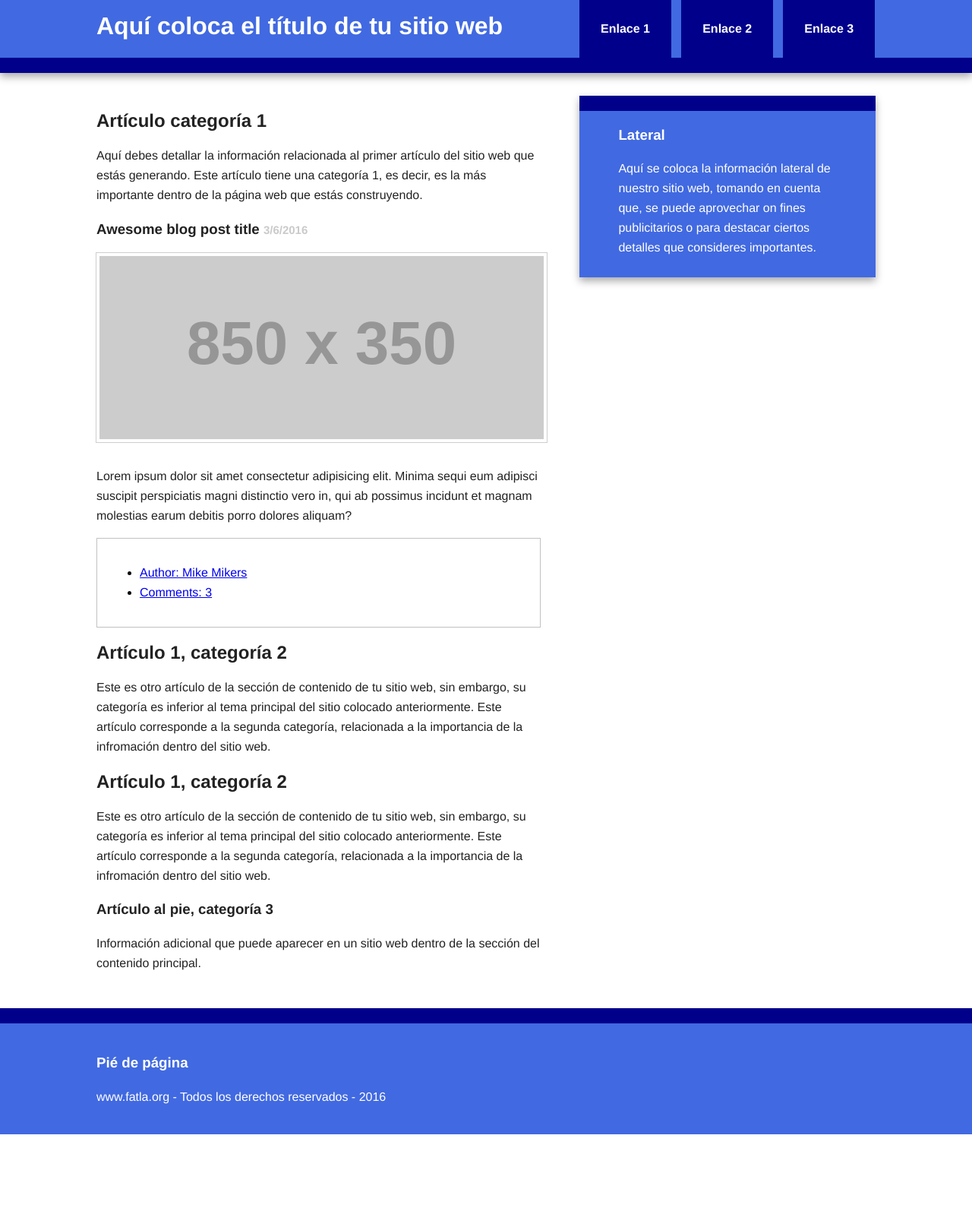
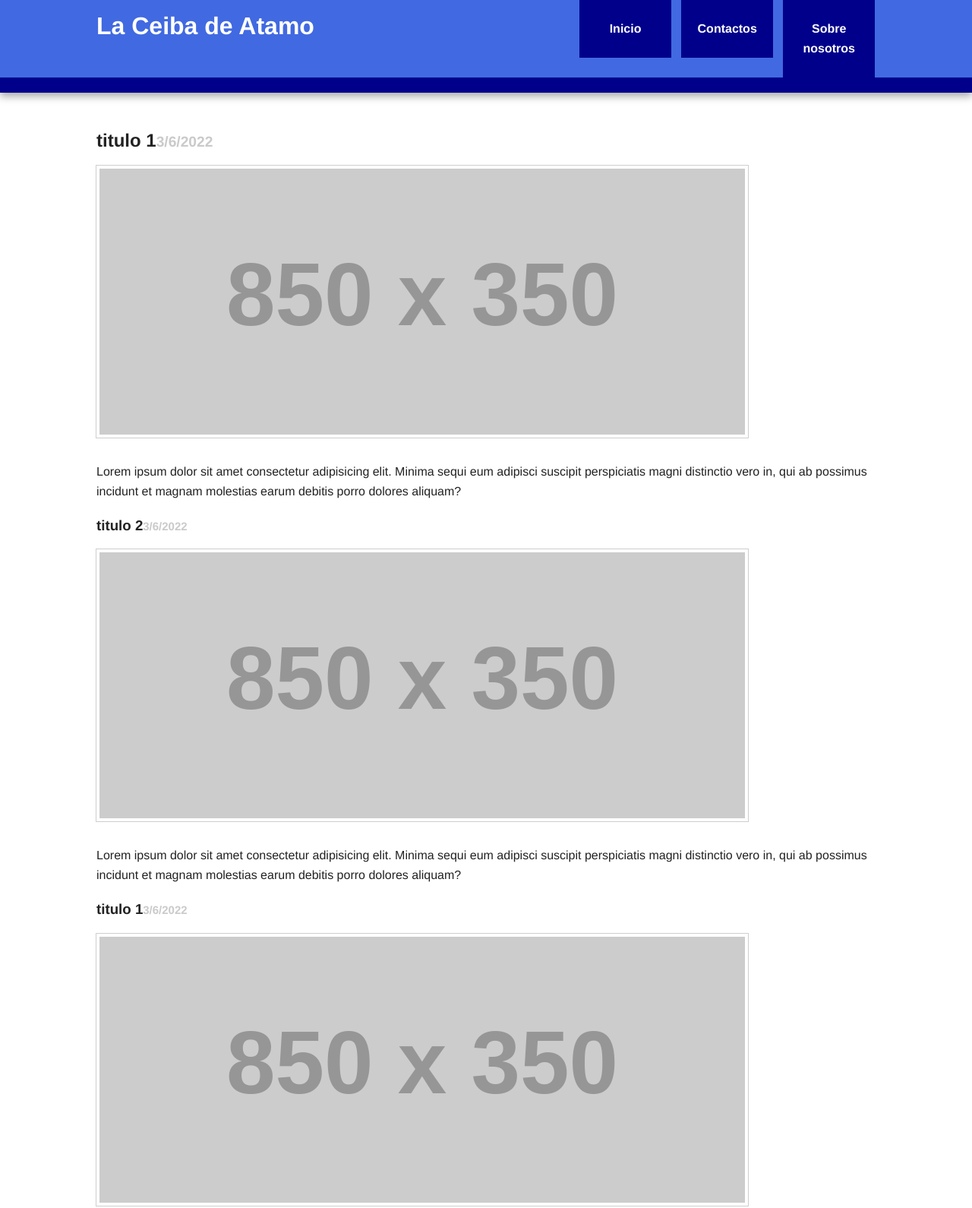
Before and after one commit to Roliveira2208/La-Ceiba-de-Atamo, a website built with Parcel: page index.html in a window 1280 px wide. Shown: the top 1590 px of the page at 76% size. Before the commit the page ends 1493 px from the top, so only its background shows below. Built offline with nearby package versions, Linux system fonts and the light colour scheme; placeholder pictures from the web are drawn by us.

Commit message:
Update incomplete
It will be required to finish designing and testing the new style of the page

```diff
--- a/css/main.css
+++ b/css/main.css
@@ -114,15 +114,6 @@ small {
     box-shadow:0 0 0 1px rgba(10,10,10,.2);
   line-height:0
 }
-
-.callout {
-  position:relative;
-  margin:0 0 1rem 0;
-  padding:1rem;
-  border:1px solid rgba(10,10,10,.25);
-  border-radius:0;
-  background-color:#fff;
-  color:#0a0a0a}
 
 .wrapper {
     width: 90%;
--- a/index.html
+++ b/index.html
@@ -14,7 +14,6 @@
 
   <link rel="manifest" href="site.webmanifest">
   <link rel="apple-touch-icon" href="icon.png">
-  <!-- Place favicon.ico in the root directory -->
 
   <link rel="stylesheet" href="css/normalize.css">
   <link rel="stylesheet" href="css/main.css">
@@ -28,12 +27,12 @@
 
   <div class="header-container">
     <header class="wrapper clearfix">
-        <h1 class="title">Aquí coloca el título de tu sitio web</h1>
+        <h1 class="title">La Ceiba de Atamo</h1>
         <nav>
             <ul>
-                <li><a href="#">Enlace 1</a></li>
-                <li><a href="#">Enlace 2</a></li>
-                <li><a href="#">Enlace 3</a></li>
+                <li><a href="#">Inicio</a></li>
+                <li><a href="#">Contactos</a></li>
+                <li><a href="#">Sobre nosotros</a></li>
             </ul>
         </nav>
     </header>
@@ -42,39 +41,27 @@
   <div class="main-container">
     <div class="main wrapper clearfix">
 
-          <article>
-              <header>
-                  <h2>Artículo categoría 1</h2>
-                  <p>Aquí debes detallar la información relacionada al primer artículo del sitio web que estás generando.  Este artículo tiene una categoría 1, es decir, es la más importante dentro de la página web que estás construyendo.</p>
-              </header>
-              <section>
-                <div class="blog-post">
-                  <h3>Awesome blog post title <small>3/6/2016</small></h3>
+      <div class="news-post">
+        <h2>titulo 1<small>3/6/2022</small></h2>
         <img class="thumbnail" src="https://placehold.it/850x350">
         <p>Lorem ipsum dolor sit amet consectetur adipisicing elit. Minima sequi eum adipisci suscipit perspiciatis magni distinctio vero in, qui ab possimus incidunt et magnam molestias earum debitis porro dolores aliquam?</p>
-                  <div class="callout">
-                    <ul class="menu simple">
-                      <li><a href="#">Author: Mike Mikers</a></li>
-                      <li><a href="#">Comments: 3</a></li>
-                    </ul>
       </div>
+
+      <div class="news-post">
+        <h3>titulo 2<small>3/6/2022</small></h3>
+        <img class="thumbnail" src="https://placehold.it/850x350">
+        <p>Lorem ipsum dolor sit amet consectetur adipisicing elit. Minima sequi eum adipisci suscipit perspiciatis magni distinctio vero in, qui ab possimus incidunt et magnam molestias earum debitis porro dolores aliquam?</p>
       </div>
-                <h2>Artículo 1, categoría 2</h2>
-                  <p>Este es otro artículo de la sección de contenido de tu sitio web, sin embargo, su categoría es inferior al tema principal del sitio colocado anteriormente. Este artículo corresponde a la segunda categoría, relacionada a la importancia de la infromación dentro del sitio web.</p>
-              </section>
-              <section>
-                  <h2>Artículo 1, categoría 2</h2>
-                  <p>Este es otro artículo de la sección de contenido de tu sitio web, sin embargo, su categoría es inferior al tema principal del sitio colocado anteriormente. Este artículo corresponde a la segunda categoría, relacionada a la importancia de la infromación dentro del sitio web.</p>
-              </section>
-              <footer>
-                  <h3>Artículo al pie, categoría 3</h3>
-                  <p>Información adicional que puede aparecer en un sitio web dentro de la sección del contenido principal.</p>
-              </footer>
-          </article>
+
+      <div class="news-post">
+        <h3>titulo 1<small>3/6/2022</small></h3>
+        <img class="thumbnail" src="https://placehold.it/850x350">
+        <p>Lorem ipsum dolor sit amet consectetur adipisicing elit. Minima sequi eum adipisci suscipit perspiciatis magni distinctio vero in, qui ab possimus incidunt et magnam molestias earum debitis porro dolores aliquam?</p>
+        </div>
 
       <aside>
         <h3>Lateral</h3>
-              <p>Aquí se coloca la información lateral de nuestro sitio web, tomando en cuenta que, se puede aprovechar on fines publicitarios o para destacar ciertos detalles que consideres importantes.</p>
+        <p>Lorem ipsum dolor sit amet, consectetur adipisicing elit. Architecto fugiat asperiores maiores quos? Error quam unde vel sunt cumque? Reiciendis perferendis aliquam ab necessitatibus animi eum excepturi doloremque assumenda ducimus!</p>
       </aside>
 
     </div> <!-- #main -->
@@ -83,7 +70,7 @@
   <div class="footer-container">
     <footer class="wrapper">
       <h3>Pié de página</h3>
-          <p>www.fatla.org - Todos los derechos reservados - 2016</p>
+      <p>La Ceiba de Atamo - Todos los derechos reservados - 2022</p>
     </footer>
   </div>
 
```
Also changed, not shown: news/1.html (added, +91 -0 lines). Lines whose indentation alone changed are shown as unchanged.
